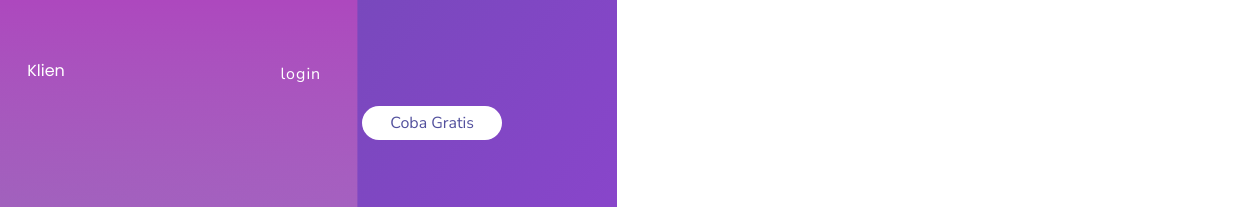
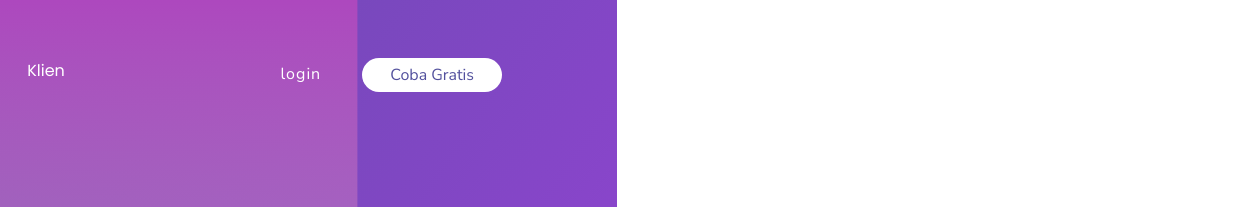
Before and after one commit to adamaulana/memesanid, a plain HTML site: page index.html in a window 1280 px wide. Shown: the top 207 px of the page, 663-1896 px from the left, 1233 px wide, since content can reach past the window. Drawn offline with nearby package versions, Linux system fonts and the light colour scheme.

Commit message:
revise bug slider and responsive

```diff
--- a/index.html
+++ b/index.html
@@ -33,7 +33,7 @@
 							<a href="">Harga</a>
 							<a href="">Cerita Pelanggan</a>
 							<a href="">Klien</a>
-							<a href="coba-gratis.html" class="login coba mt-5">
+							<a href="coba-gratis.html" class="login coba">
 								<div class="button">Coba Gratis</div>
 							</a>
 							<a href="login.html" class="login">
@@ -245,6 +245,7 @@
 		</div>
 		<div class="container-xxl service-slider-area mt-5">
 			<div class="row">
+				<div class="col-md-12 col-12">
 					<div class="swiper-container" id="service-slider">
 						<div class="swiper-wrapper">
 							<div class="card-service swiper-slide">
@@ -307,6 +308,7 @@
 									<p>
 										Memastikan Kasir dapat melakukan transaksi dengan lancar meskipun internet sedang tidak stabil
 									</p>
+								</div>
 							</div>
 						</div>
 					</div>
```
Also changed, not shown: assets/css/style.css (line endings or trailing spaces). Lines whose indentation alone changed are shown as unchanged.
